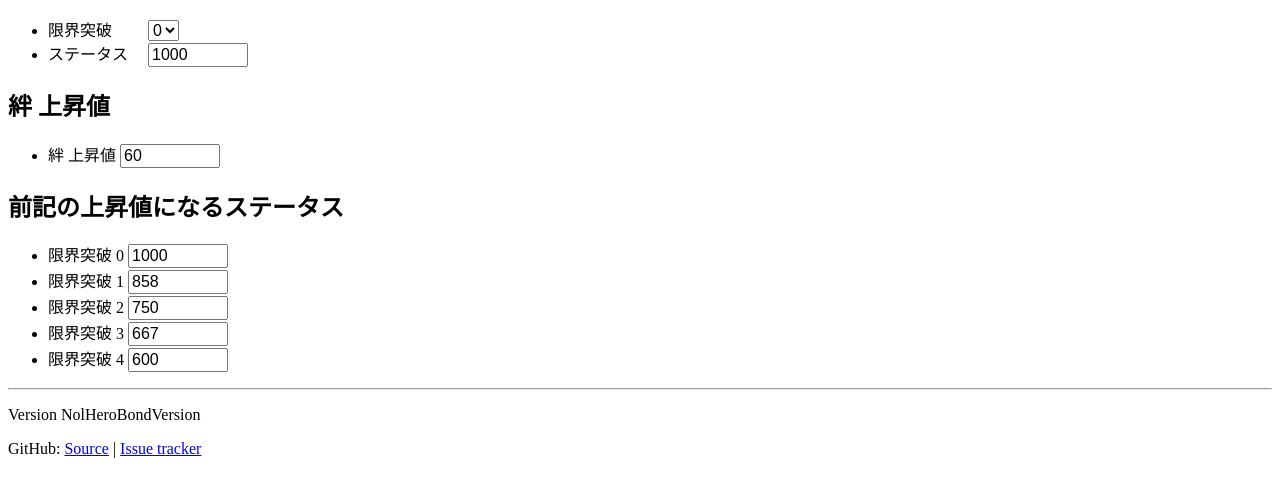
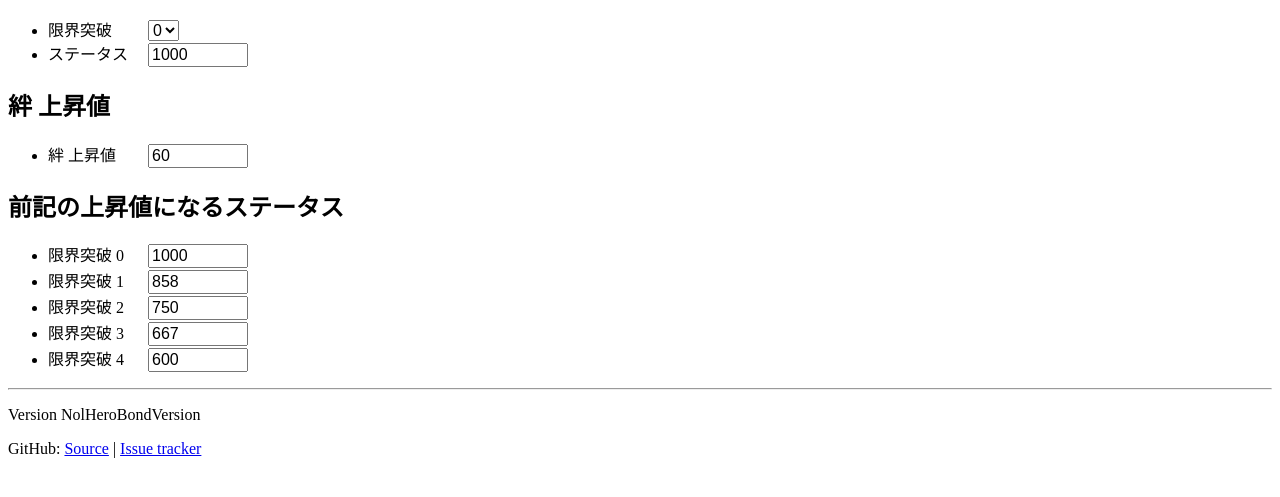
Before and after one commit to MinoruSekine/nol_hero_bond, a website: page index.html in a window 1280 px wide. Shown: the part 127-624 px from the top of the page. Drawn offline with Linux system fonts and the light colour scheme.

Commit message:
fix: Too tight margin between output areas and its labels. (#53)

```diff
--- a/index.html
+++ b/index.html
@@ -34,7 +34,7 @@
     <h2>絆 上昇値</h2>
     <ul>
       <li>
-	<label for="bond-input">絆 上昇値</label>
+	<label for="bond-input"><span class="output-label">絆 上昇値</span></label>
 	<input type="number" name="bond" id="bond-input" value="0" step="1" min="0" max="200000" readonly>
       </li>
     </ul>
@@ -42,23 +42,23 @@
     <h2>前記の上昇値になるステータス</h2>
     <ul>
       <li>
-	<label for="level0-input">限界突破 0</label>
+	<label for="level0-input"><span class="output-label">限界突破 0</span></label>
 	<input type="number" name="level0" id="level0-input" value="0" step="1" min="0" max="200000" readonly>
       </li>
       <li>
-	<label for="level1-input">限界突破 1</label>
+	<label for="level1-input"><span class="output-label">限界突破 1</span></label>
 	<input type="number" name="level1" id="level1-input" value="0" step="1" min="0" max="200000" readonly>
       </li>
       <li>
-	<label for="level2-input">限界突破 2</label>
+	<label for="level2-input"><span class="output-label">限界突破 2</span></label>
 	<input type="number" name="level2" id="level2-input" value="0" step="1" min="0" max="200000" readonly>
       </li>
       <li>
-	<label for="level3-input">限界突破 3</label>
+	<label for="level3-input"><span class="output-label">限界突破 3</span></label>
 	<input type="number" name="level3" id="level3-input" value="0" step="1" min="0" max="200000" readonly>
       </li>
       <li>
-	<label for="level4-input">限界突破 4</label>
+	<label for="level4-input"><span class="output-label">限界突破 4</span></label>
 	<input type="number" name="level4" id="level4-input" value="0" step="1" min="0" max="200000" readonly>
       </li>
     </ul>
--- a/nol_hero_bond.css
+++ b/nol_hero_bond.css
@@ -38,6 +38,12 @@
     font-size: 100%
 }
 
+span.output-label{
+    display: inline-block;
+    width: 6em;
+    font-size: 100%
+}
+
 select{
     font-size: 100%
 }
```
